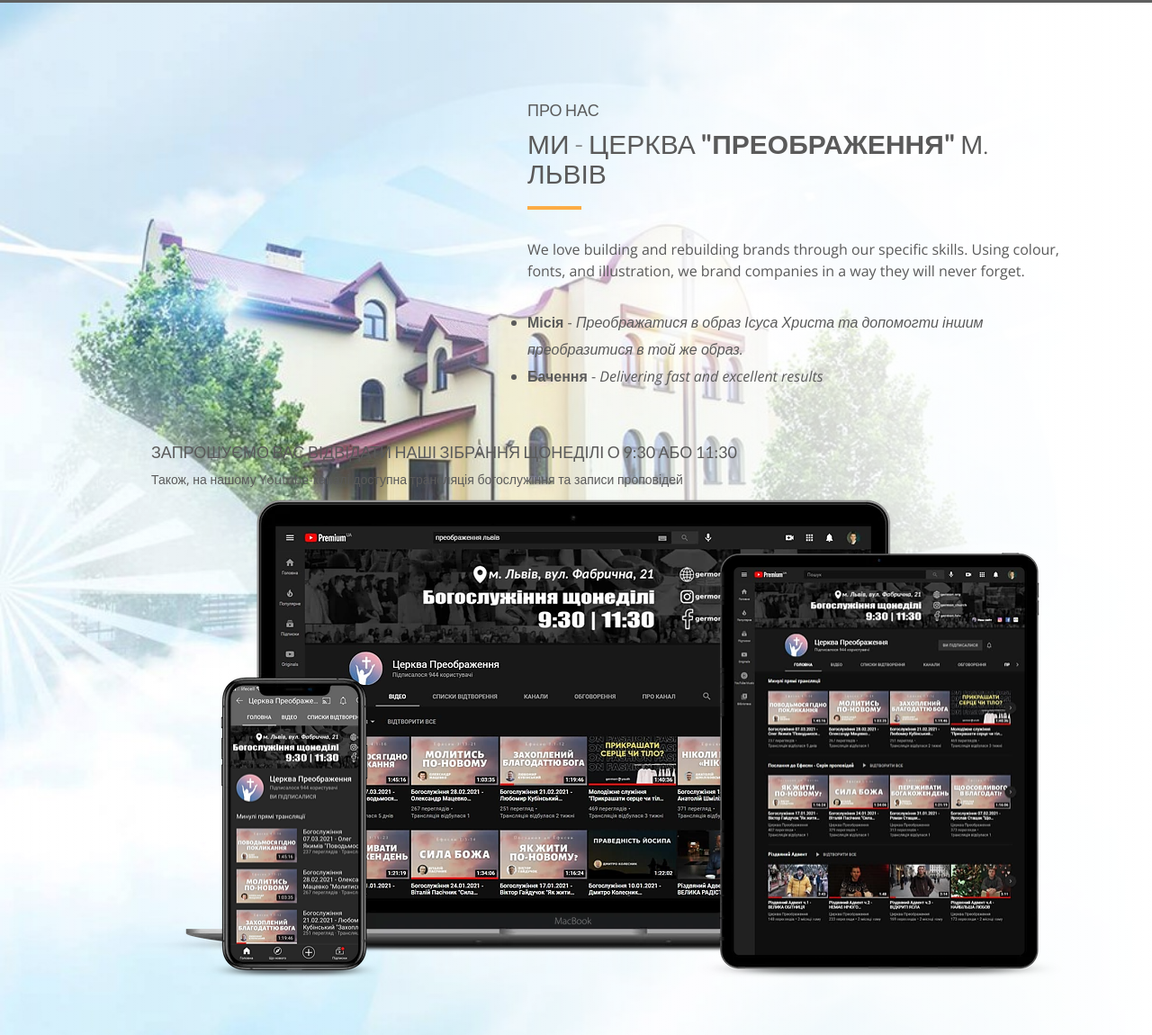
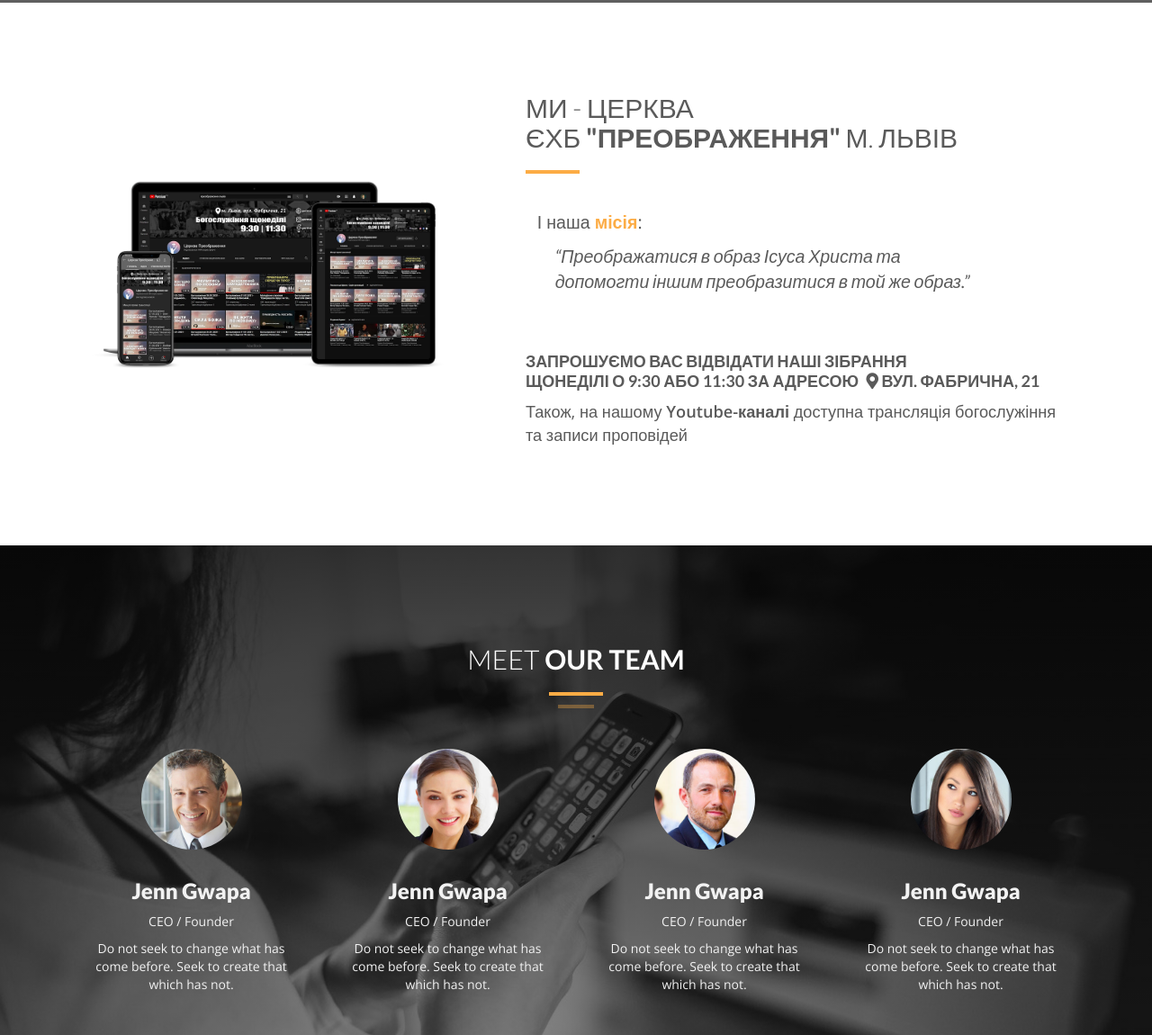
Before and after one commit to oleksandrpasichnyk/germon.org-template, a plain HTML site: page index.html in a window 1280 px wide. Shown: the part 797-1947 px from the top of the page at 90% size. Drawn offline with nearby package versions, Linux system fonts and the light colour scheme; grey boxes are pictures that could not be loaded; animation ran at ten frames a second.

Commit message:
modified about section

```diff
--- a/css/about.css
+++ b/css/about.css
@@ -1,26 +1,29 @@
 /* About Section */
-#tf-about{
-  /* min-height: 70vh; */
-  background-image: url('../img/about-bg.jpg');
-  background-size: cover;
-	/* background-position: center; */
-	/* background-attachment: fixed; */
-	background-repeat: no-repeat;
+
+.goal-content {
+  margin: 8vh 1vw;
 }
-#tf-about .overlay{
-	background: -moz-linear-gradient(right,  rgba(255,255,255,1) 0%, rgba(255,255,255,0.9) 17%, rgba(255,255,255,0.75) 35%, rgba(255,255,255,0.2) 62%, rgba(255,255,255,0.0) 100%); /* FF3.6+ */
-	background: -webkit-gradient(linear, right, left, color-stop(0%,rgba(255,255,255,1)), color-stop(17%,rgba(255,255,255,0.9)), color-stop(35%,rgba(255,255,255,0.75)), color-stop(62%,rgba(255,255,255,0.2)), color-stop(100%,rgba(255,255,255,0.0))); /* Chrome,Safari4+ */
-	background: -webkit-linear-gradient(right,  rgba(255,255,255,1) 0%,rgba(255,255,255,0.9) 17%,rgba(255,255,255,0.75) 35%,rgba(255,255,255,0.2) 62%,rgba(255,255,255,0.0) 100%); /* Chrome10+,Safari5.1+ */
-	background: -o-linear-gradient(right,  rgba(255,255,255,255.8) 0%,rgba(255,255,255,0.9) 17%,rgba(255,255,255,0.75) 35%,rgba(255,255,255,0.2) 62%,rgba(255,255,255,0.0) 100%); /* Opera 11.10+ */
-	background: -ms-linear-gradient(right,  rgba(255,255,255,1) 0%,rgba(255,255,255,0.9) 17%,rgba(255,255,255,0.75) 35%,rgba(255,255,255,0.2) 62%,rgba(255,255,255,0.0) 100%); /* IE10+ */
-	background: linear-gradient(to left,  rgba(255,255,255,1) 0%,rgba(255,255,255,0.9) 17%,rgba(255,255,255,0.75) 35%,rgba(255,255,255,0.2) 62%,rgba(255,255,255,0.0) 100%); /* W3C */
-	filter: progid:DXImageTransform.Microsoft.gradient( startColorstr='#cc000000', endColorstr='#66000000',GradientType=0 ); /* IE6-9 */
-	min-height: 70vh;
-	background-attachment: fixed;
+
+.goal-text-intro {
+  font-size: 1.4em;
 }
+
+.goal-text-intro strong{
+  color: #fcac45;
+}
+
+.goal-text-block {
+  margin-left: 20px;
+}
+
+.goal-text {
+  font-style: italic;
+  font-size: 1.4em;
+}
+
 ul.about-list{ margin: 30px 0 0 ;}
 ul.about-list li{
-	/* display: block; */
+	display: block;
 	font-size: 16px;
 	line-height: 30px;
 	font-family: 'Open Sans', sans-serif;
@@ -33,25 +36,43 @@ ul.about-list li span{
   padding: 100px;
   width: 100%;
   display: flex;
-  flex-direction: column;
-  align-items: flex-end;
+  align-items: center;
   justify-content: center;
 }
 
-.about-text{
-  display: block;
-  height: 100%;
-	width: 55%;
+.devices-img {
+  width: 40vw;
+  margin-right: 7vw;
 }
 
-.cermonies-content {
-  margin-top: 50px;
+.devices-img img{
+  width: 100%;
 }
 
-.youtube-link {
+.about-text{
+  /* display: block; */
+  height: 100%;
+	/* width: 40vw; */
+}
+
+.cermonies-text h4{
+  font-weight: 600;
+  line-height: 1.2em;
+}
+
+.cermonies-text p{
+  font-size: 1.3em;
+}
+
+.youtube-link, .map-link{
   color: inherit;
   font-weight: 400;
   text-decoration: none;
+  font-weight: 600;
+}
+
+.map-link {
+  padding-left: 5px;
 }
 
 .youtube-link:hover {
--- a/css/main.css
+++ b/css/main.css
@@ -44,7 +44,7 @@ p{
 p.intro{
 	font-size: 16px;
 	margin: 12px 0 0;
-	line-height: 24px;
+	/* line-height: 24px; */
 	font-family: 'Open Sans', sans-serif;
 }
 a{ color: #FCAC45;}
--- a/index.html
+++ b/index.html
@@ -116,36 +116,25 @@
         <!-- About Us Page
           ==========================================-->
         <section id="tf-about">
-            <div class="overlay">
-                <div class="about-content">
-                    <div class="about-text" data-aos="fade-left" data-aos-duration="1000">
-                        <div class="section-title">
-                            <h4>Про нас</h4>
-                            <h2>Ми - церква <strong>"Преображення"</strong> м. Львів</h2>
-                            <hr>
-                            <div class="clearfix"></div>
+            <div class="about-content">
+                <div class="devices-img" data-aos="fade-right" data-aos-duration="1000">
+                    <img src="/img/translation_devices.png" alt="">
+                </div>
+                <div class="about-text" data-aos="fade-left" data-aos-duration="1000">
+                    <div class="section-title">
+                        <h2>Ми - церква <br>ЄХБ <strong>"Преображення"</strong> м. Львів</h2>
+                        <hr>
+                        <!-- <div class="clearfix"></div> -->
+                    </div>
+                    <div class="goal-content">
+                        <p class="goal-text-intro">І наша <strong class="color">місія</strong>:</p>
+                        <div class="goal-text-block">
+                            <q class="goal-text">Преображатися в образ Ісуса Христа та <br> допомогти іншим преобразитися в той же образ.</q>
                         </div>
-                        <p class="intro">We love building and rebuilding brands through our specific skills. Using
-                            colour, fonts, and illustration, we brand companies in a way they will never forget.</p>
-                        <ul class="about-list">
-                            <li>
-                                <!-- <span class="fa fa-dot-circle"></span> -->
-                                <strong>Місія</strong> - <em>Преображатися в образ Ісуса Христа та допомогти іншим преобразитися в той же образ.</em>
-                            </li>
-                            <li>
-                                <!-- <span class="fa fa-dot-circle"></span> -->
-                                <strong>Бачення</strong> - <em>Delivering fast and excellent results</em>
-                            </li>
-                        </ul>
                     </div>
-                    <div class="cermonies-content" data-aos="fade-right" data-aos-duration="1000">
-                        <div class="cermonies-text">
-                            <h4>Запрошуємо вас відвідати наші зібрання щонеділі о 9:30 або 11:30</h4>
+                    <div class="cermonies-text">
+                        <h4>Запрошуємо вас відвідати наші зібрання <br>щонеділі о 9:30 або 11:30 за адресою <a class="map-link page-scroll" href="#tf-map-section"><i class="fas fa-map-marker-alt"></i> вул. Фабрична, 21</a></h4>
                         <p>Також, на нашому <a target="_blank" class="youtube-link" href="https://www.youtube.com/c/germonlviv">Youtube-каналі</a> доступна трансляція богослужіння та записи проповідей</p>
-                        </div>
-                        <div class="devices-img">
-                            <img src="/img/translation_devices.png" alt="">
-                        </div>
                     </div>
                 </div>
             </div>
@@ -481,7 +470,7 @@
             </div>
         </div>
 
-        <!-- Testimonials Section
+        <!-- Events Section
           ==========================================-->
         <div id="tf-events" class="text-center">
             <div class="overlay">
@@ -574,7 +563,6 @@
 
         <!-- Contact Sections
           ==========================================-->
-
         <div id="tf-contact">
             <div class="container">
                 <div class="text-center">
@@ -649,7 +637,7 @@
             </div>
         </div>
 
-        <section class="map-section">
+        <section id="tf-map-section" class="map-section">
             <iframe class="map"
                 src="https://www.google.com/maps/embed?pb=!1m18!1m12!1m3!1d2573.4931903661036!2d23.97352201567509!3d49.833189979395016!2m3!1f0!2f0!3f0!3m2!1i1024!2i768!4f13.1!3m3!1m2!1s0x473ae7619c7363cd%3A0x9e230eb26eae10d1!2z0KbQtdGA0LrQstCwINCf0YDQtdC-0LHRgNCw0LbQtdC90L3Rjw!5e0!3m2!1suk!2sua!4v1614589156318!5m2!1suk!2sua"
                 allowfullscreen="" loading="lazy"></iframe>
```
Also changed, not shown: img/image_2021-03-12_13-43-49.png (deleted), img/photo_2021-03-12_13-48-04.jpg (deleted), img/photo_2021-03-12_13-50-02.jpg (deleted), img/photo_2021-03-12_13-55-08.jpg (deleted), 2 other files.
